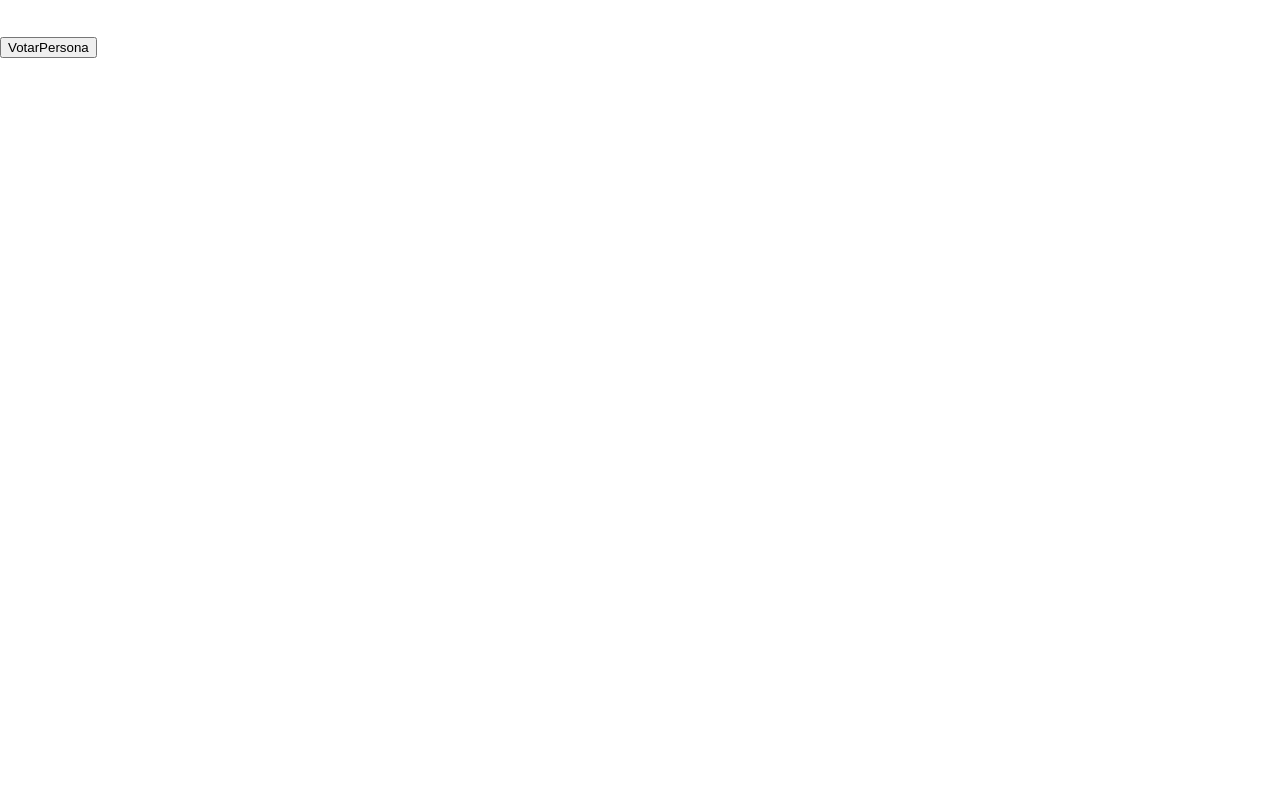
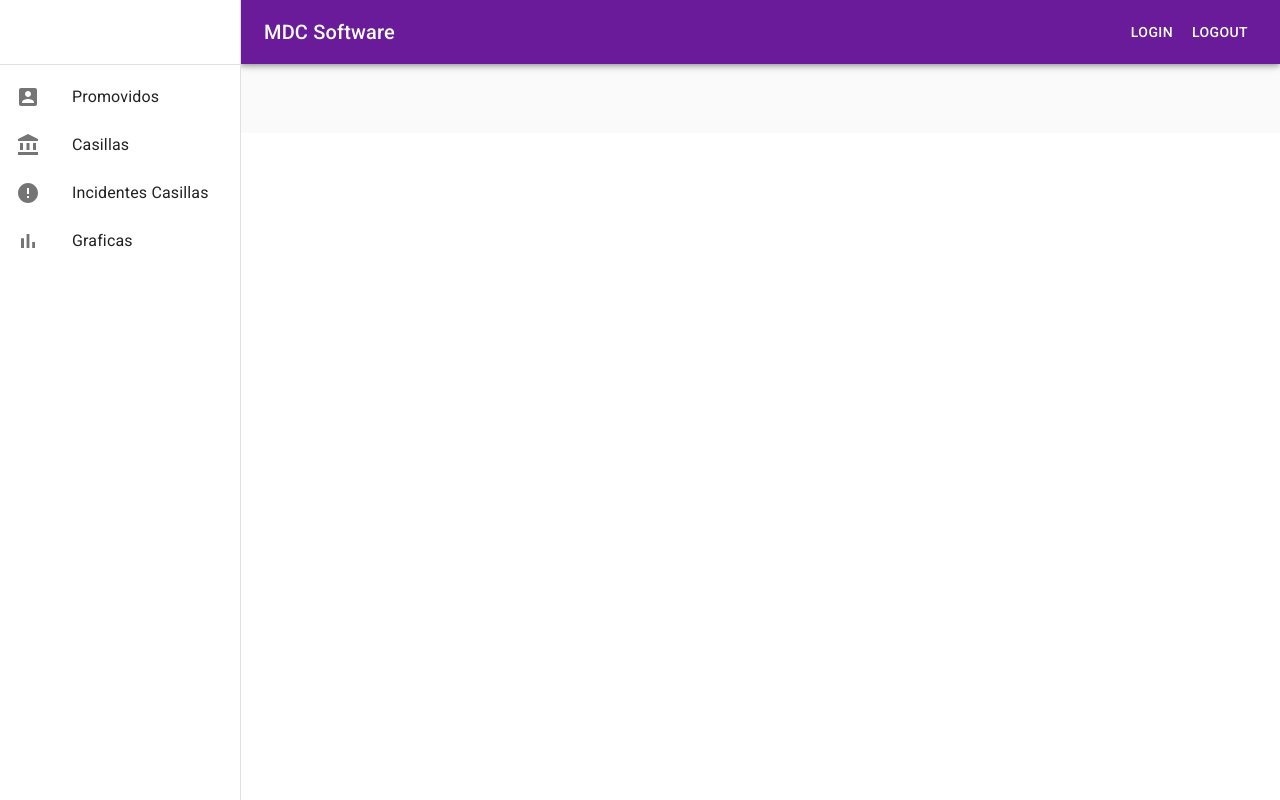
Before and after one commit to mnkboy/mdc-softare-frontend, a React (Create React App) app: page / in a window 1280 px wide. Built offline with nearby package versions, Linux system fonts and the light colour scheme; the HTML template or start-up script is replaced by a standard one.

Commit message:
Con material UI

```diff
--- a/package.json
+++ b/package.json
@@ -4,6 +4,8 @@
   "private": true,
   "dependencies": {
     "@apollo/client": "^3.3.7",
+    "@material-ui/core": "^4.11.3",
+    "@material-ui/icons": "^4.11.2",
     "@testing-library/jest-dom": "^5.11.4",
     "@testing-library/react": "^11.1.0",
     "@testing-library/user-event": "^12.1.10",
--- a/public/index.html
+++ b/public/index.html
@@ -1,14 +1,12 @@
 <!DOCTYPE html>
 <html lang="en">
+
 <head>
   <meta charset="utf-8" />
   <link rel="icon" href="%PUBLIC_URL%/favicon.ico" />
   <meta name="viewport" content="width=device-width, initial-scale=1" />
   <meta name="theme-color" content="#000000" />
-    <meta
-      name="description"
-      content="Web site created using create-react-app"
-    />
+  <meta name="description" content="Web site created using create-react-app" />
   <link rel="apple-touch-icon" href="%PUBLIC_URL%/logo192.png" />
   <!--
       manifest.json provides metadata used when your web app is installed on a
@@ -24,8 +22,10 @@
       work correctly both with client-side routing and a non-root public URL.
       Learn how to configure a non-root public URL by running `npm run build`.
     -->
+  <link rel="stylesheet" href="https://fonts.googleapis.com/css?family=Roboto:300,400,500,700&display=swap" />
   <title>React App</title>
 </head>
+
 <body>
   <noscript>You need to enable JavaScript to run this app.</noscript>
   <div id="root"></div>
@@ -40,4 +40,5 @@
       To create a production bundle, use `npm run build` or `yarn build`.
     -->
 </body>
+
 </html>
--- a/src/App.jsx
+++ b/src/App.jsx
@@ -1,15 +1,19 @@
 import React from 'react';
-import PersonasActivistas from './components/PersonasActivistas';
 import { Provider } from 'react-redux'
+import { ThemeProvider } from '@material-ui/core/styles'
 import generateStore from './redux/store';
+import Container from './components/Container';
+import theme from './themeConfig'
 
 function App() {
   const store = generateStore()
   return (
     <h1>
-      <Provider store={store}>
-        <PersonasActivistas />
-      </Provider>
+      <ThemeProvider theme={theme}>
+        <Provider store={store}>
+          <Container />
+        </Provider>
+      </ThemeProvider>
     </h1>
   );
 }
--- /dev/null
+++ b/src/components/Container.jsx
@@ -0,0 +1,49 @@
+import React, { useState } from 'react'
+import { makeStyles, Hidden } from '@material-ui/core'
+import Navbar from './Navbar';
+import DrawerCustom from './DrawerCustom';
+
+const styles = makeStyles(theme => ({
+    root: {
+        display: 'flex'
+    },
+    toolbar: theme.mixins.toolbar,
+    content: {
+        flexGrow: 1,
+        backgroundColor: theme.palette.background.default,
+        padding: theme.spacing(3)
+    }
+
+}))
+
+const Container = () => {
+    const classes = styles()
+    //open y cerrar menu
+    const [open, setOpen] = useState(false)
+    const openAction = () => {
+        setOpen(!open)
+    }
+
+    return (
+        <div className={classes.root}>
+            <Navbar openAction={openAction} />
+            <Hidden xsDown>
+                <DrawerCustom variant='permanent' open={true} />
+            </Hidden>
+            <Hidden smUp>
+                <DrawerCustom variant='temporary'
+                    open={open}
+                    onClose={openAction}
+                />
+            </Hidden>
+            <div className={classes.content}>
+                <div className={classes.toolbar}>
+
+                </div>
+            </div>
+
+        </div>
+    )
+}
+
+export default Container
--- /dev/null
+++ b/src/components/DrawerCustom.jsx
@@ -0,0 +1,41 @@
+import React, { Fragment } from 'react'
+import { makeStyles, Drawer, Divider } from '@material-ui/core'
+import ListIcons from './ListIcons';
+
+const drawerWidth = 240;
+
+const styles = makeStyles(theme => ({
+    drawer: {
+        width: drawerWidth,
+        flexShrink: 0
+    },
+    drawerPaper: {
+        width: drawerWidth
+    },
+    toolbar: theme.mixins.toolbar,
+
+}))
+
+const DrawerCustom = (props) => {
+    const classes = styles()
+    return (
+        <Fragment>
+            <Drawer
+                className={classes.drawer}
+                classes={{
+                    paper: classes.drawerPaper
+                }}
+                anchor='left'
+                variant={props.variant}
+                open={props.open}
+                onClose={props.onClose ? props.onClose : null}
+            >
+                <div className={classes.toolbar}></div>
+                <Divider />
+                <ListIcons />
+            </Drawer>
+        </Fragment >
+    )
+}
+
+export default DrawerCustom
--- /dev/null
+++ b/src/components/ListIcons.jsx
@@ -0,0 +1,39 @@
+import React, { Fragment } from 'react'
+import { List, ListItem, ListItemIcon, ListItemText } from '@material-ui/core'
+import { AccountBox, BarChart, AccountBalance, Error } from '@material-ui/icons/'
+
+const ListIcons = () => {
+    return (
+
+        <Fragment>
+            <List>
+                <ListItem button>
+                    <ListItemIcon>
+                        <AccountBox />
+                    </ListItemIcon>
+                    <ListItemText primary='Promovidos' />
+                </ListItem>
+                <ListItem button>
+                    <ListItemIcon>
+                        <AccountBalance />
+                    </ListItemIcon>
+                    <ListItemText primary='Casillas' />
+                </ListItem>
+                <ListItem button>
+                    <ListItemIcon>
+                        <Error />
+                    </ListItemIcon>
+                    <ListItemText primary='Incidentes Casillas' />
+                </ListItem>
+                <ListItem button>
+                    <ListItemIcon>
+                        <BarChart />
+                    </ListItemIcon>
+                    <ListItemText primary='Graficas' />
+                </ListItem>
+            </List>
+        </Fragment>
+    )
+}
+
+export default ListIcons
--- /dev/null
+++ b/src/components/Navbar.jsx
@@ -0,0 +1,50 @@
+import React from 'react'
+import { AppBar, IconButton, makeStyles, Toolbar, Typography, Button } from '@material-ui/core'
+import { Menu } from '@material-ui/icons';
+const drawerWidth = 240;
+
+const styles = makeStyles(theme => ({
+    menuButton: {
+        marginRight: theme.spacing(2),
+        [theme.breakpoints.up('sm')]: {
+            display: 'none',
+        },
+    },
+    title: {
+        flexGrow: 1
+    },
+    appBar: {
+        [theme.breakpoints.up('sm')]: {
+            width: `calc(100% - ${drawerWidth}px)`,
+            margiLeft: drawerWidth
+        }
+    }
+
+}))
+
+const Navbar = (props) => {
+    const classes = styles()
+    return (
+        <div>
+            <AppBar className={classes.appBar}>
+                <Toolbar>
+                    <IconButton
+                        className={classes.menuButton}
+                        color='inherit'
+                        onClick={() => props.openAction()}
+                    >
+                        <Menu />
+                    </IconButton>
+                    <Typography variant='h6' className={classes.title}>
+                        MDC Software
+                    </Typography>
+                    <Button color='inherit'>Login</Button>
+                    <Button color='inherit'>Logout</Button>
+                </Toolbar>
+
+            </AppBar>
+        </div >
+    )
+}
+
+export default Navbar
--- a/src/components/PersonasActivistas.jsx
+++ b/src/components/PersonasActivistas.jsx
@@ -1,13 +1,12 @@
 import React, { Fragment, useState } from 'react'
-import { useDispatch, useSelector } from 'react-redux'
-import { obtenerPersonaActivistaAccion, actualizarPersonaActivistaVotadaAccion } from '../redux/PersonaActivistaDucks'
+import { useDispatch } from 'react-redux'
+import { actualizarPersonaActivistaVotadaAccion } from '../redux/PersonaActivistaDucks'
 
 const PersonasActivistas = () => {
     const dispatch = useDispatch();
     const [votado, setVotado] = useState(0)
 
     //PersonasActivistasList
-    const paList = useSelector(store => store.personasActivistas.array)
     const persona = {
         id: "6412b6bd-ba49-4245-8932-b67d4a5d6140",
         nombre: "Javier",
@@ -35,7 +34,7 @@ const PersonasActivistas = () => {
                     ))
                 }
             </ul> */}
-            <button onClick={() => handleVotado()}>VotarPersona</button>
+            <button onClick={() => handleVotado()}>Vota</button>
         </Fragment >
     )
 }
--- /dev/null
+++ b/src/themeConfig.js
@@ -0,0 +1,15 @@
+import { createMuiTheme } from '@material-ui/core/styles'
+import { lime, purple } from '@material-ui/core/colors'
+const theme = createMuiTheme({
+    palette: {
+        primary: {
+            main: purple[800]
+
+        },
+        secondary: {
+            main: lime[500]
+        },
+
+    }
+})
+export default theme
```
Also changed, not shown: 2 other files (tests, documents, lock files or other folders). Lines whose indentation alone changed are shown as unchanged.
